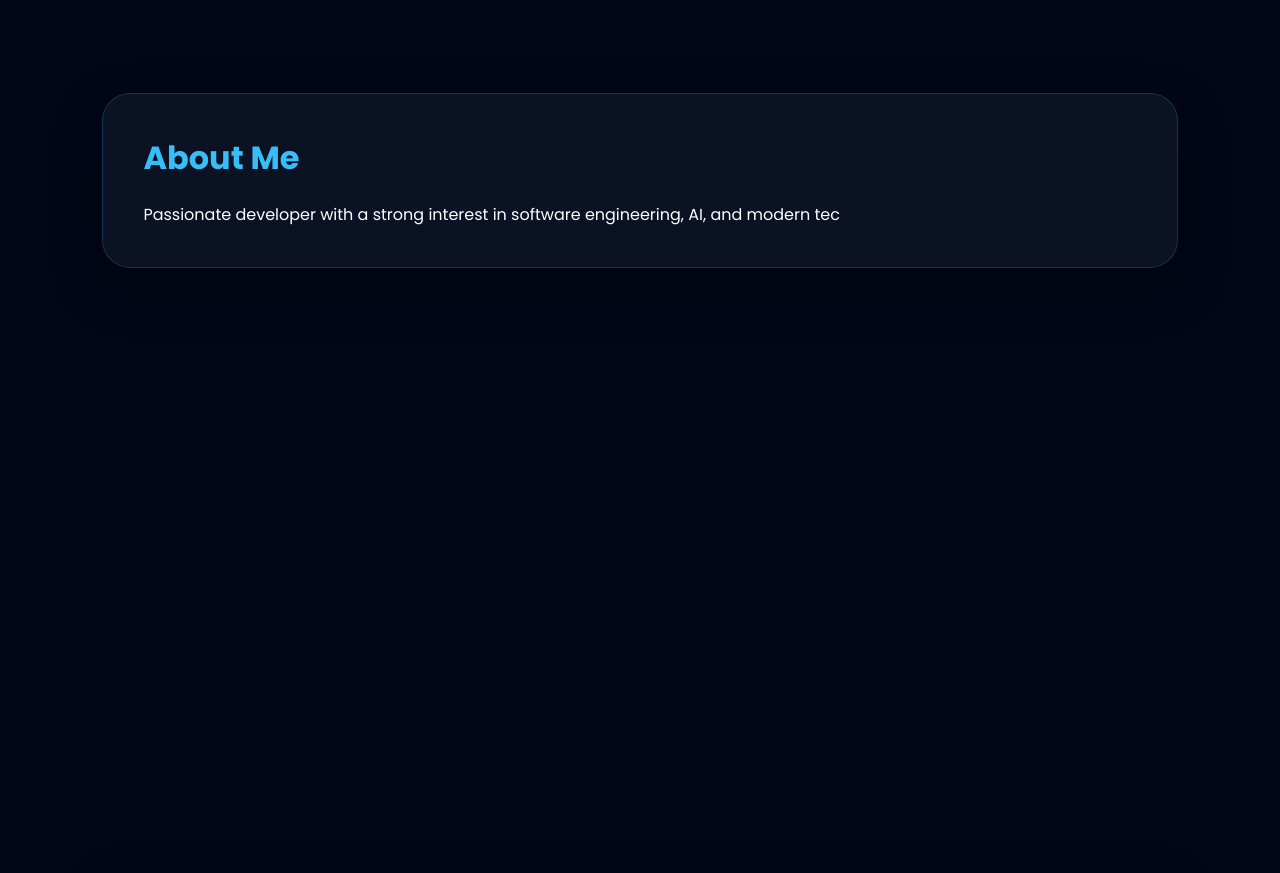
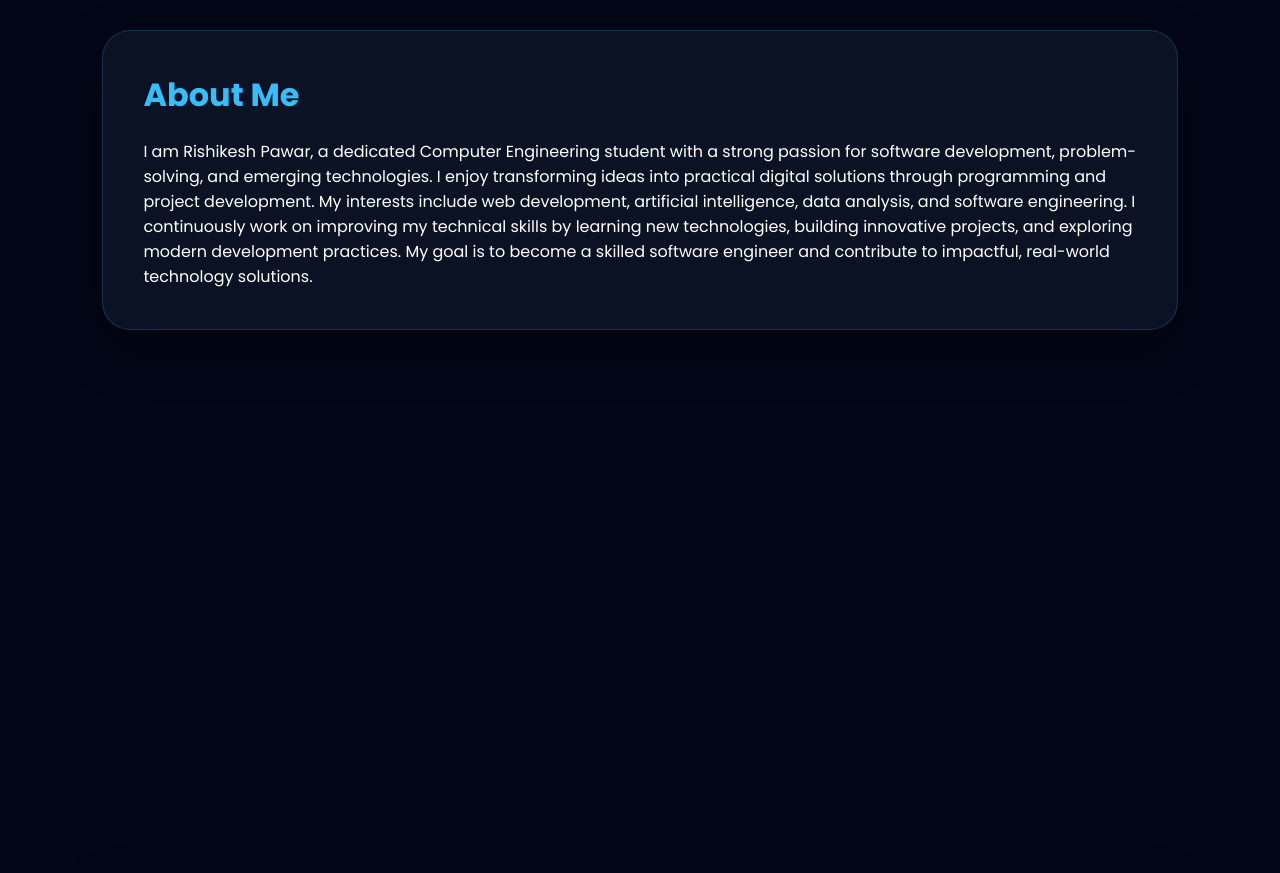
Before and after one commit to Rishikesh01072007/rishikesh., a plain HTML site: page index.html in a window 1280 px wide. Shown: the part 1040-1913 px from the top of the page. Drawn offline with Linux system fonts and the light colour scheme.

Commit message:
Update index.html

```diff
--- a/index.html
+++ b/index.html
@@ -81,7 +81,7 @@ footer{text-align:center;padding:20px;color:#94a3b8}
 <section class="slide" id="about">
   <div class="card">
     <h2 class="section-title">About Me</h2>
-    <p>Passionate developer with a strong interest in software engineering, AI, and modern tec
+    <p>I am Rishikesh Pawar, a dedicated Computer Engineering student with a strong passion for software development, problem-solving, and emerging technologies. I enjoy transforming ideas into practical digital solutions through programming and project development. My interests include web development, artificial intelligence, data analysis, and software engineering. I continuously work on improving my technical skills by learning new technologies, building innovative projects, and exploring modern development practices. My goal is to become a skilled software engineer and contribute to impactful, real-world technology solutions.
   </div>
 </section>
 
```
